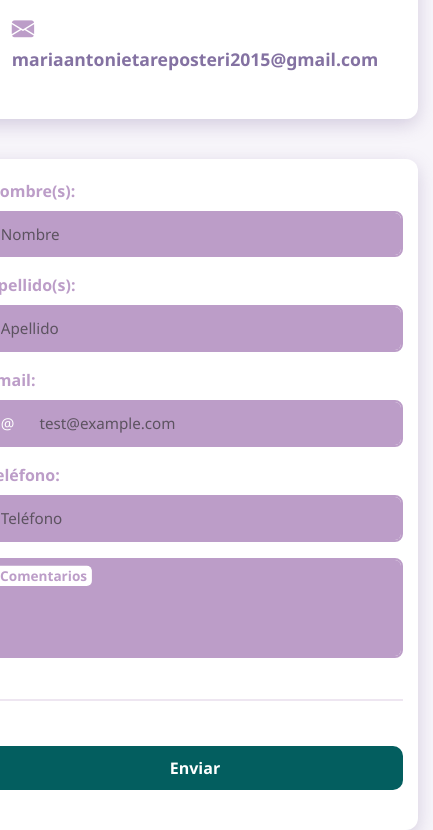
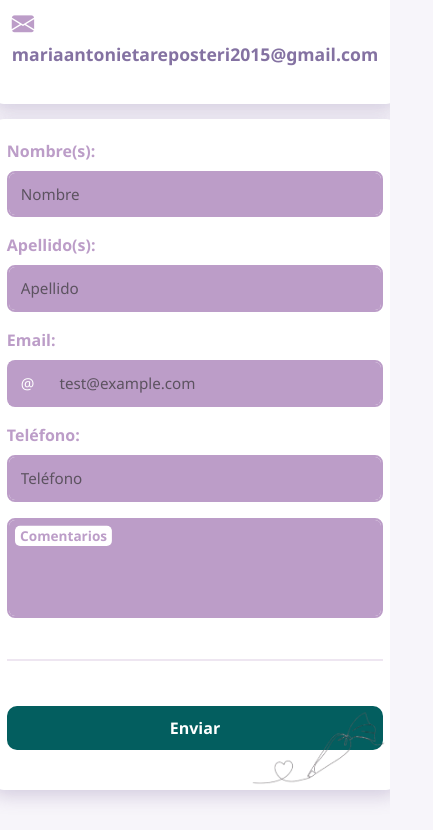
Before and after one commit to draburto05/reposteriaMaria, a website: page Contacto/contacto.html in a window 390 px wide. Shown: the part 456-1286 px from the top of the page, 433 px wide, since content can reach past the window. Drawn offline with nearby package versions, Linux system fonts and the light colour scheme; files whose address does not match are found by name.

Commit message:
Mejorar responsividad y posición de imagen en formulario

```diff
--- a/Contacto/contacto.html
+++ b/Contacto/contacto.html
@@ -85,8 +85,9 @@
           <button id="btnSend" type="submit">Enviar</button>
         </div>
       </div>
+      <img src="img/fondo-maria.png" alt="Logo María Antonia" class="logo-bottom">
     </form>
-    <img src="img/fondo-maria.png" alt="Logo María Antonia" class="logo-bottom">
+
     </div>
     </main>
 
--- a/Styles/contacto-style.css
+++ b/Styles/contacto-style.css
@@ -19,14 +19,22 @@ body {
   padding-bottom: 0; /* *agregue un padding bottom de 0 para que el footer este pegado al final de la pagina */
 }
 
+/* Evitar overflow horizontal */
+body, html {
+  max-width: 100vw;
+  overflow-x: hidden;
+}
+
 .contact-container {
   display: flex;
+  flex-wrap: nowrap; /* inicialmente sin wrap para que queden lado a lado */
   gap: 40px;
   max-width: 1000px;
-  margin: auto;
+  margin: 0 auto;
   padding: 30px 15px;
   justify-content: center;
   align-items: flex-start;
+  box-sizing: border-box;
 }
 
 /* -----------------------
@@ -41,8 +49,13 @@ form#contacto {
   box-shadow: 0 6px 18px rgba(132, 114, 162, 0.3);
   padding: 30px 40px;
   max-width: 600px;
-  width: 100%;
+  min-width: 280px;
+  width: 50vw; ;
   color: #333;
+  max-width: 100% !important;
+  padding-left: 15px !important;
+  padding-right: 15px !important;
+  box-sizing: border-box;
 }
 
 form#contacto h1 {
@@ -143,6 +156,7 @@ hr {
   box-shadow: 0 6px 18px rgba(132, 114, 162, 0.3);
   padding: 30px 40px;
   width: 320px;
+  min-width: 280px;
   color: rgb(132, 114, 162);
   font-weight: 600;
   font-size: 1.1rem;
@@ -171,12 +185,14 @@ hr {
   position: absolute;
   bottom: 10px;
   right: 10px;
-  width: 500px;
+  width: 250px;;
   opacity: 0.8;
   pointer-events: none;
   z-index: 0;
-  max-width: 90%;
+  max-width: 60%;
   height: auto;
+  transition: width 0.3s ease;
+  user-select: none;
 }
 
 /* -----------------------
@@ -185,12 +201,16 @@ hr {
 @media (max-width: 900px) {
   .contact-container {
     flex-direction: column;
-    padding: 15px;
+    align-items: center;
+    padding: 10px;
+    max-width: 100%;
+    gap: 30px;
   }
 
   .contact-info {
     width: 100%;
     margin-top: 30px;
+    padding: 20px;
   }
 }
 
@@ -207,6 +227,7 @@ hr {
     flex-direction: column;
     align-items: center;
     margin: 0;
+    display: flex;
   }
 
   .col-md-5,
@@ -224,7 +245,7 @@ hr {
   }
 
   .logo-bottom {
-    width: 250px;
+    width: 200px;
     bottom: 5px;
     right: 5px;
   }
@@ -232,13 +253,17 @@ hr {
 
 @media (max-width: 480px) {
   .logo-bottom {
-    width: 180px;
+    width: 150px; /* un poco más pequeño */
+    bottom: 5px;
+    right: 5px;
   }
 }
 
 @media (max-width: 400px) {
   form#contacto {
-    padding: 20px 15px;
+    max-width: 100%;
+    padding-left: 15px;
+    padding-right: 15px;
   }
 
   .form-control,
@@ -255,3 +280,35 @@ hr {
     height: 100px;
   }
 }
+
+/* Forzar que las columnas usen 100% ancho en móviles muy pequeños */
+@media (max-width: 375px) {
+  .col-12, .col-md-5, .col-md-10, .col-md-12 {
+    max-width: 100% !important;
+    flex: 1 1 100% !important;
+    padding-left: 15px !important;
+    padding-right: 15px !important;
+  }
+   .logo-bottom {
+    width: 150px;
+    bottom: 5px;
+    right: 5px;
+  }
+}
+
+@media (max-width: 420px) {
+  .contact-container {
+    flex-wrap: wrap;
+    gap: 15px;
+    justify-content: center;
+    padding: 20px 15px;
+  }
+    .contact-info,
+  form#contacto {
+    width: 100% !important;
+    min-width: auto;
+    max-width: 100%;
+    padding-left: 20px;
+    padding-right: 20px;
+  }
+}
```
